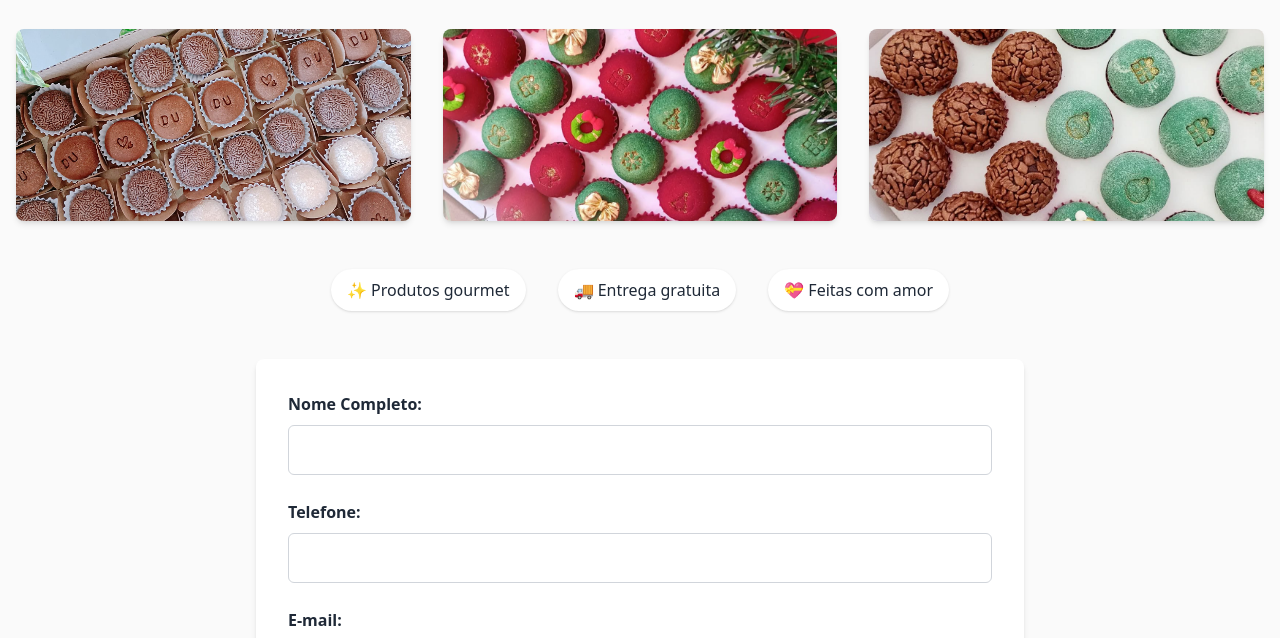
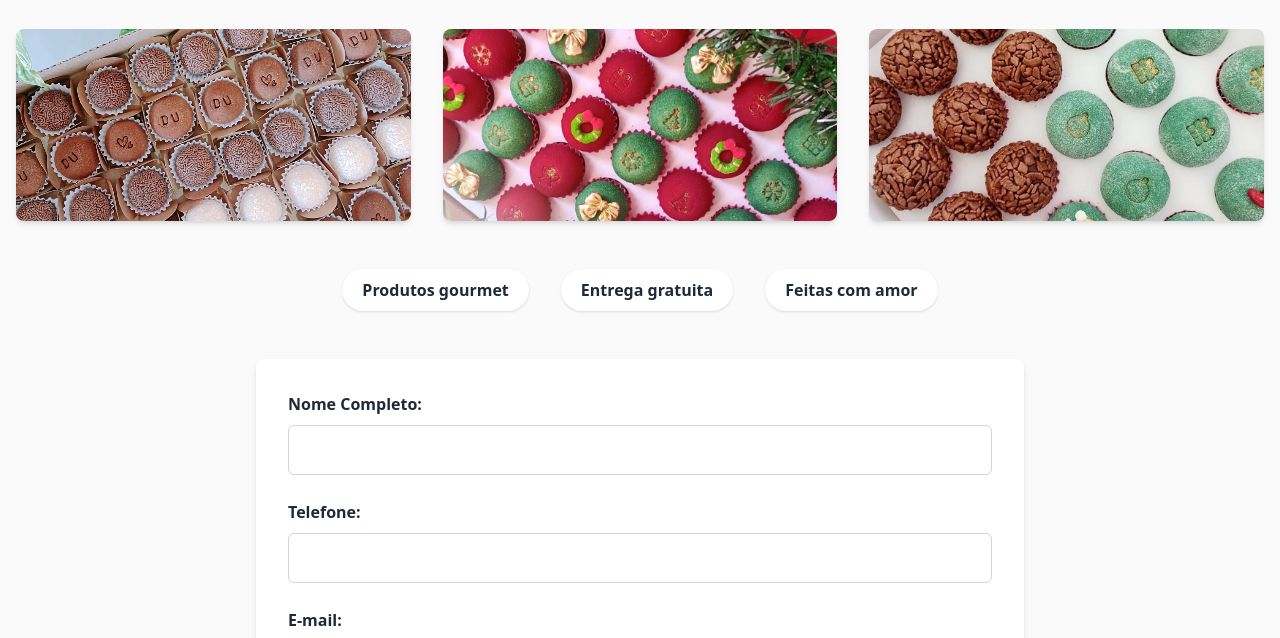
Before and after one commit to AliciaKathleen/Site-WeCacau, a website: page revenda.html in a window 1280 px wide. Shown: the part 119-757 px from the top of the page. Drawn offline with nearby package versions, Linux system fonts and the light colour scheme.

Commit message:
primeiras alterações realizadas

```diff
--- a/revenda.html
+++ b/revenda.html
@@ -44,9 +44,9 @@
         </div>
 
         <div class="flex flex-col md:flex-row justify-center gap-4 md:gap-8 mb-8 flex-wrap">
-          <p class="bg-white px-4 py-2 rounded-full shadow">✨ Produtos gourmet</p>
-          <p class="bg-white px-4 py-2 rounded-full shadow">🚚 Entrega gratuita</p>
-          <p class="bg-white px-4 py-2 rounded-full shadow">💝 Feitas com amor</p>
+          <p class="font-semibold bg-white px-5 py-2 rounded-full shadow">Produtos gourmet</p>
+          <p class="font-semibold bg-white px-5 py-2 rounded-full shadow">Entrega gratuita</p>
+          <p class="font-semibold bg-white px-5 py-2 rounded-full shadow">Feitas com amor</p>
         </div>
       </header>
 
```
